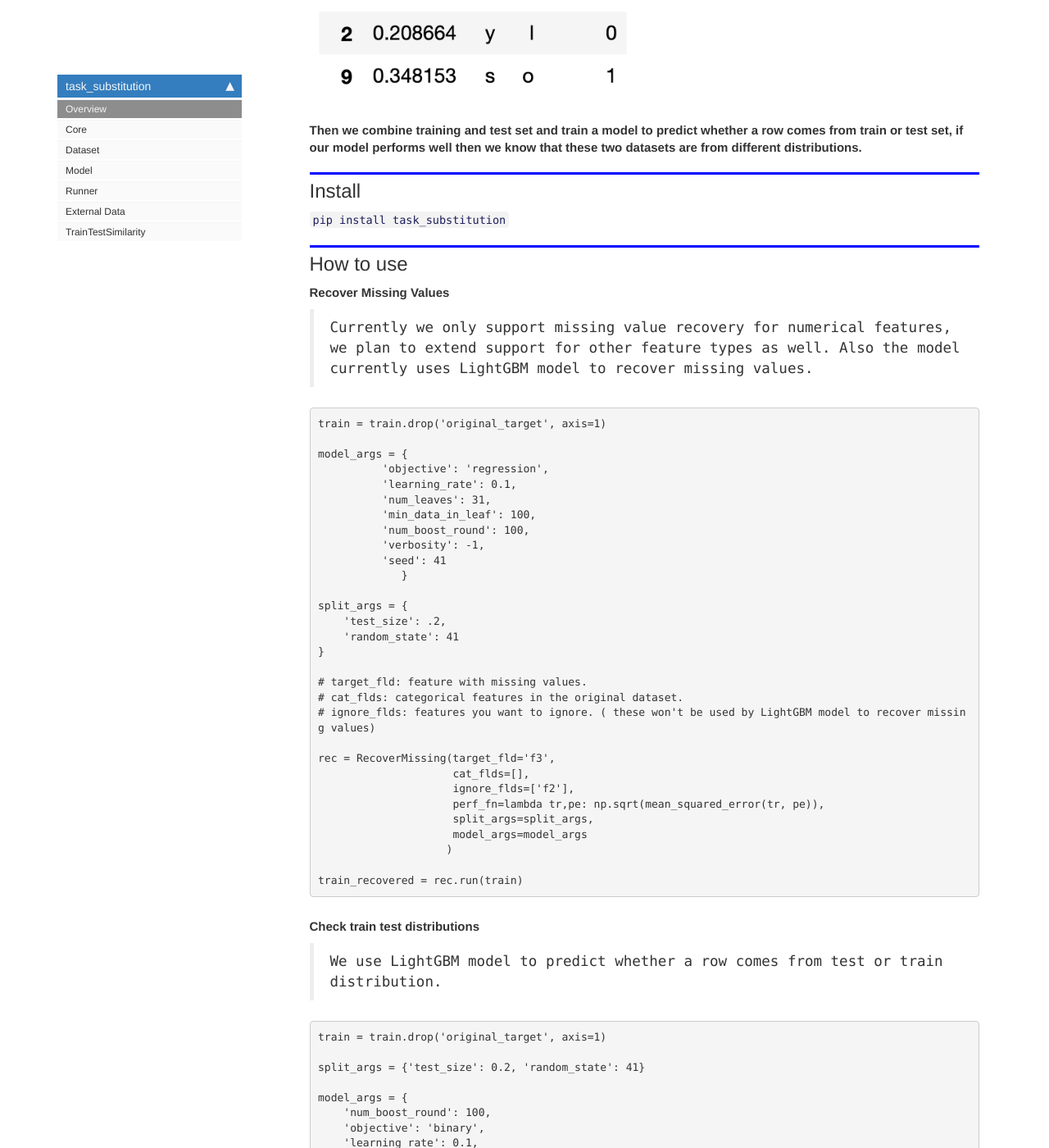
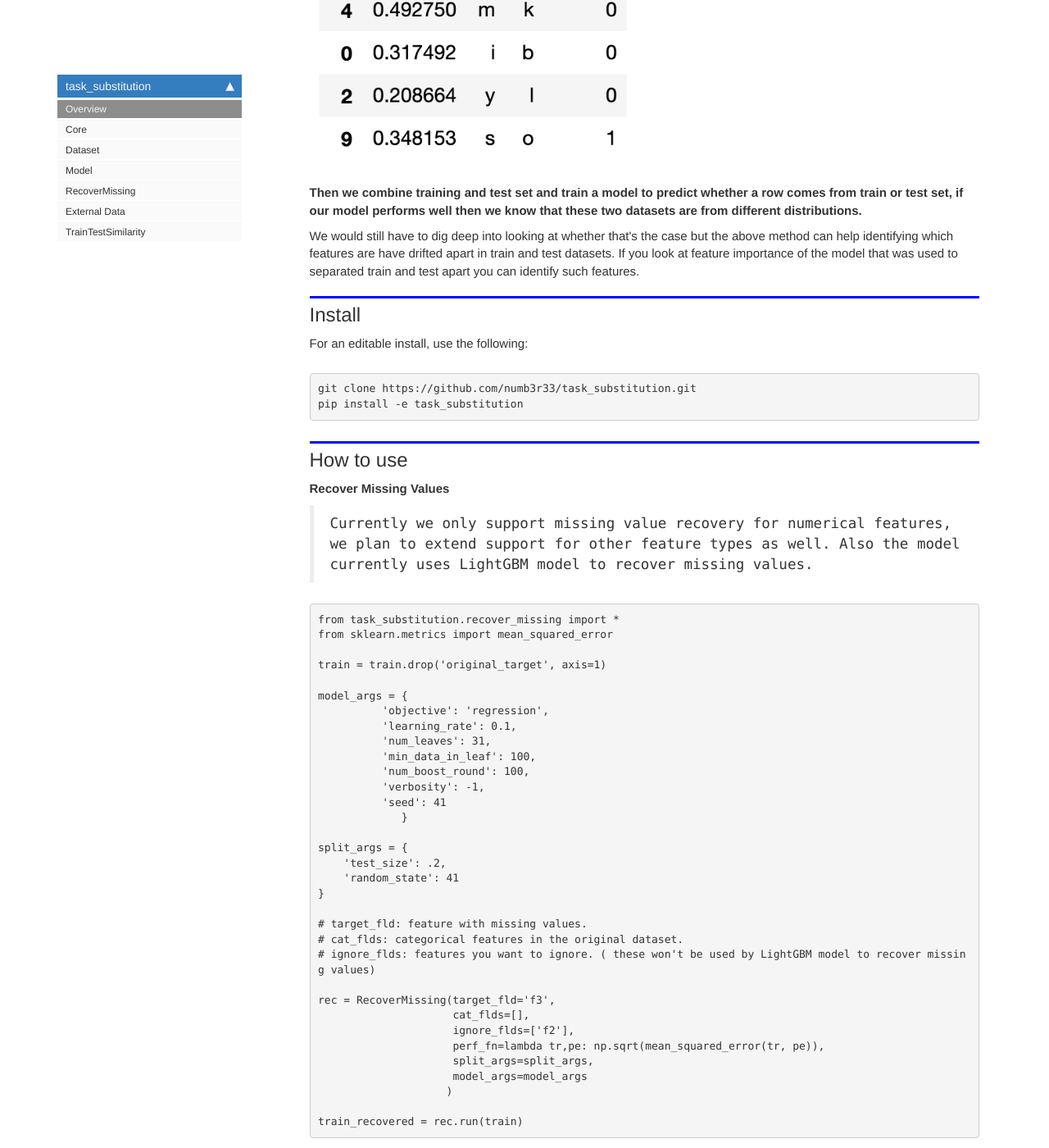
Before and after one commit to numb3r33/task_substitution, a Jekyll site: the page built from docs/index.html, in a window 1280 px wide and 1400 px high, scrolled down 6575 px. Shown: the whole window at 82% size. Built offline with Jekyll 4.4.1, drawn with Linux system fonts in a browser that asks for light colours; nearby versions of some CDN libraries; comment, search, counter and statistics services are not loaded; some of the changed text lies outside the part shown.

Commit message:
update readme

```diff
--- a/docs/_data/sidebars/home_sidebar.yml
+++ b/docs/_data/sidebars/home_sidebar.yml
@@ -19,7 +19,7 @@ entries:
       title: Model
       url: /model
     - output: web,pdf
-      title: Runner
+      title: RecoverMissing
       url: /recover_missing
     - output: web,pdf
       title: External Data
--- a/docs/index.html
+++ b/docs/index.html
@@ -21,6 +21,12 @@ summary: "Solve an auxiliary task using ML."
 
 <div class="cell border-box-sizing code_cell rendered">
 
+</div>
+<div class="cell border-box-sizing text_cell rendered"><div class="inner_cell">
+<div class="text_cell_render border-box-sizing rendered_html">
+<h3 id="This-library-was-created-by-using-nbdev,-please-check-it-out.">This library was created by using <a href="https://github.com/fastai/nbdev">nbdev</a>, please check it out.<a class="anchor-link" href="#This-library-was-created-by-using-nbdev,-please-check-it-out.">&#182;</a></h3>
+</div>
+</div>
 </div>
 <div class="cell border-box-sizing text_cell rendered"><div class="inner_cell">
 <div class="text_cell_render border-box-sizing rendered_html">
@@ -180,6 +186,7 @@ summary: "Solve an auxiliary task using ML."
 <div class="cell border-box-sizing text_cell rendered"><div class="inner_cell">
 <div class="text_cell_render border-box-sizing rendered_html">
 <p><strong>Then we combine training and test set and train a model to predict whether a row comes from train or test set, if our model performs well then we know that these two datasets are from different distributions.</strong></p>
+<p>We would still have to dig deep into looking at whether that's the case but the above method can help identifying which features are have drifted apart in train and test datasets. If you look at feature importance of the model that was used to separated train and test apart you can identify such features.</p>
 
 </div>
 </div>
@@ -192,7 +199,10 @@ summary: "Solve an auxiliary task using ML."
 </div>
 <div class="cell border-box-sizing text_cell rendered"><div class="inner_cell">
 <div class="text_cell_render border-box-sizing rendered_html">
-<p><code>pip install task_substitution</code></p>
+<p>For an editable install, use the following:</p>
+
+<pre><code>git clone https://github.com/numb3r33/task_substitution.git
+pip install -e task_substitution</code></pre>
 
 </div>
 </div>
@@ -221,7 +231,10 @@ summary: "Solve an auxiliary task using ML."
 <div class="cell border-box-sizing text_cell rendered"><div class="inner_cell">
 <div class="text_cell_render border-box-sizing rendered_html">
 
-<pre><code>train = train.drop('original_target', axis=1)
+<pre><code>from task_substitution.recover_missing import *
+from sklearn.metrics import mean_squared_error
+
+train = train.drop('original_target', axis=1)
 
 model_args = {
           'objective': 'regression',
@@ -273,7 +286,11 @@ train_recovered = rec.run(train)</code></pre>
 <div class="cell border-box-sizing text_cell rendered"><div class="inner_cell">
 <div class="text_cell_render border-box-sizing rendered_html">
 
-<pre><code>train = train.drop('original_target', axis=1)
+<pre><code>import lightgbm as lgb
+from task_substitution.train_test_similarity import *
+from sklearn.metrics import roc_auc_score
+
+train = train.drop('original_target', axis=1)
 
 split_args = {'test_size': 0.2, 'random_state': 41}
 
@@ -295,7 +312,24 @@ tts = TrainTestSimilarity(cat_flds=[],
                           perf_fn=roc_auc_score,
                           split_args=split_args,
                           model_args=model_args)
-tts.run(train, test)</code></pre>
+tts.run(train, test)
+
+# to get feature importance
+fig, ax = plt.subplots(1, figsize=(16, 10)
+lgb.plot_importance(tts.trained_model, ax=ax, max_num_features=5, importance_type='gain')</code></pre>
+
+</div>
+</div>
+</div>
+<div class="cell border-box-sizing text_cell rendered"><div class="inner_cell">
+<div class="text_cell_render border-box-sizing rendered_html">
+<h2 id="Contributing">Contributing<a class="anchor-link" href="#Contributing">&#182;</a></h2>
+</div>
+</div>
+</div>
+<div class="cell border-box-sizing text_cell rendered"><div class="inner_cell">
+<div class="text_cell_render border-box-sizing rendered_html">
+<p>If you want to contribute to <code>task_substitution</code> please refer to <a href="./CONTRIBUTING.md">contributions guidelines</a></p>
 
 </div>
 </div>
--- a/docs/sidebar.json
+++ b/docs/sidebar.json
@@ -4,7 +4,7 @@
     "Core": "/core",
     "Dataset": "/data",
     "Model": "/model",
-    "Runner": "/recover_missing",
+    "RecoverMissing": "/recover_missing",
     "External Data": "/external_data",
     "TrainTestSimilarity": "/train_test_similarity"
   }
```
Also changed, not shown: docs/recover_missing.html (+1 -7 lines), README.md, 2 other files.
